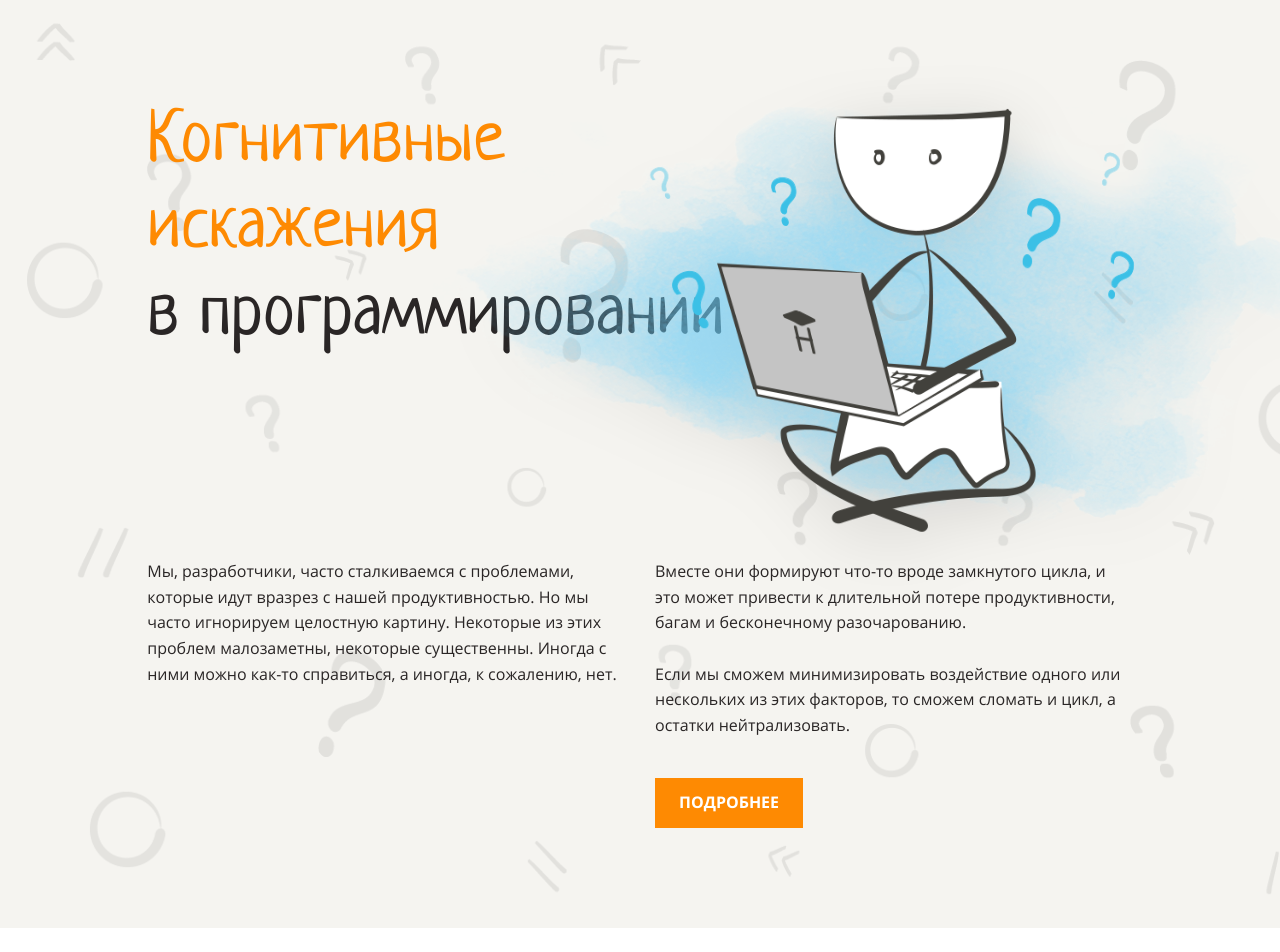
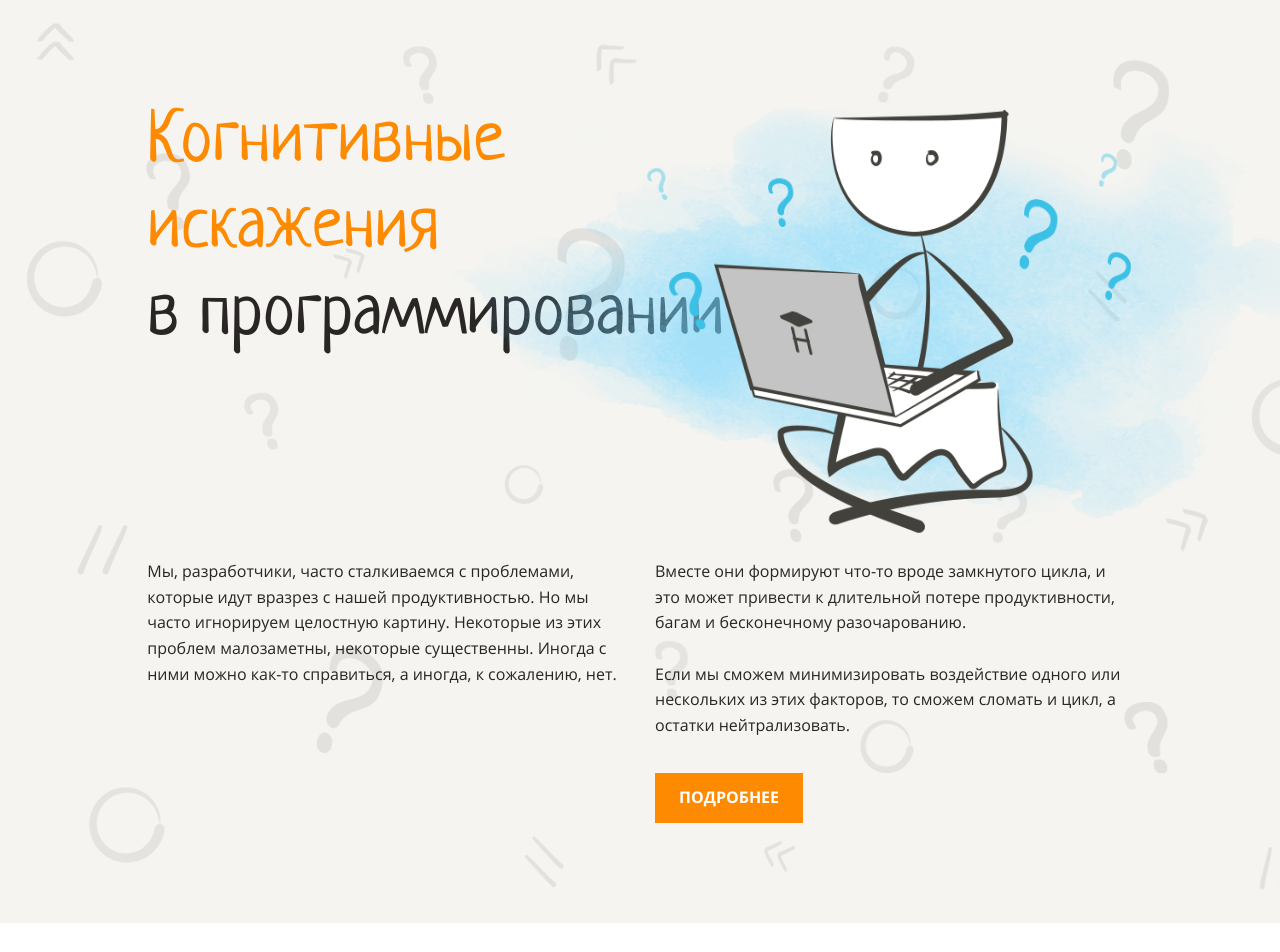
Before and after one commit to pbychenko/layout-designer-project-lvl1, a website: page src/index.html in a window 1280 px wide. Shown: the top 952 px of the page. Drawn offline with Linux system fonts and the light colour scheme.

Commit message:
fix changes 11

```diff
--- a/src/styles/main.css
+++ b/src/styles/main.css
@@ -101,7 +101,6 @@ p {
   max-width: 1110px;
   width: 77%;
   margin: 0 auto;
-  /* position: relative; */
 }
 
 /* .header-container-div {
@@ -114,12 +113,10 @@ header .container{
 
 header img {
   position: absolute;
-  top: -53px; /*должно быть 55 */
-  right: -285px;
+  top: -52px; /*должно быть 55 */
+  right: -282px;
   max-width: 100%;
   height: 525px;
-
-  filter: drop-shadow(0 16px 32px rgba(0, 0, 0, 0.15));
 }
 
 header .columns-2 {
@@ -142,7 +139,7 @@ header .columns-2 {
 }
 
 .btn-details {
-  margin-top: 40px;
+  margin-top: 35px;
   background-color: #FE8A02;
   border: none;
   padding: 12px 24px;
```
